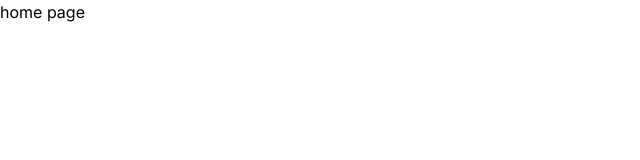
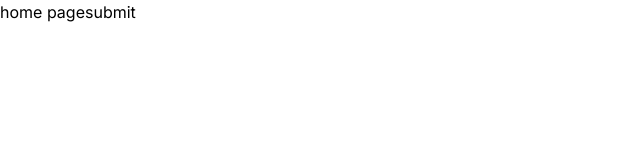
Before and after one commit to PARSA-00-55/tasty-bites-kitchen, a Next.js app: page / in a window 1280 px wide. Shown: the top 160 px of the page, without its empty margins (0-640 px from the left). Built offline with nearby package versions, Linux system fonts and the light colour scheme.

Commit message:
home page button added

```diff
--- a/app/page.js
+++ b/app/page.js
@@ -1,5 +1,10 @@
 import Image from "next/image";
 
 export default function Home() {
-  return <main>home page</main>;
+  return (
+    <main>
+      home page
+      <button>submit</button>
+    </main>
+  );
 }
```
